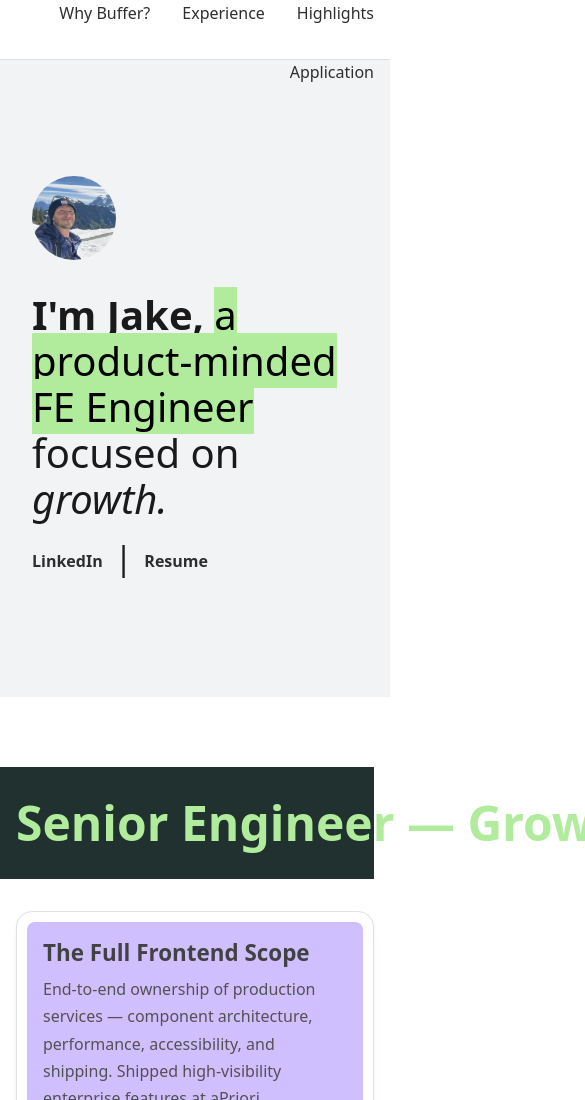
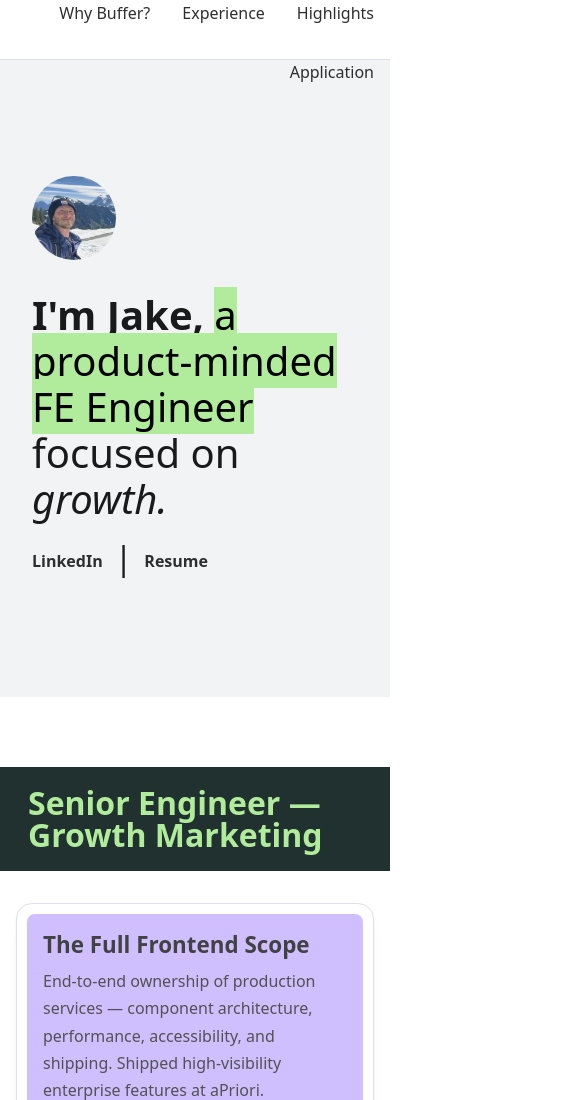
Before and after one commit to jakesolomon/jakewantstoworkatbuffer, a React (Vite) app: page / in a window 390 px wide. Shown: the top 1100 px of the page, 585 px wide, since content can reach past the window. Built offline with nearby package versions, Linux system fonts and the light colour scheme.

Commit message:
Make section header responsive

```diff
--- a/src/App.tsx
+++ b/src/App.tsx
@@ -48,6 +48,7 @@ function App() {
       </AppShell.Header>
 
       <AppShell.Main>
+
         {/* Hero Section */}
         <Box bg={theme.colors.gray[1]}>
           <Container size="lg">
--- a/src/SectionHeader.tsx
+++ b/src/SectionHeader.tsx
@@ -8,20 +8,36 @@ import {
 function SectionHeader({title}: {title: string}) {
 
   return (
-    <Container size="lg" >
+    <>
+      <Box visibleFrom="md" size="lg" style={{position: 'relative', overflowY: 'hidden'}}>
         <Box py="xl" bg="buffer-green.9" w="50vw" style={{position: "absolute", left: 0, zIndex: -1}}>
           <Text size="3rem" c="buffer-green.2">
             {'\u200B'}
           </Text>
         </Box>
+        <Container size="lg">
           <Flex py="xl" w="100%" bg="buffer-green.9" direction="row" align="flex-end" gap="md" wrap="nowrap" pr="xl">
             <Text size="3rem" fw="800" c="buffer-green.2" style={{ whiteSpace: 'nowrap' }}>
               {title}
             </Text>
             {/*Add image here if using*/}
           </Flex>
+        </Container>
+      </Box>
 
+      <Box hiddenFrom="md" style={{position: 'relative', overflowY: 'hidden'}} >
+        <Box py="lg" bg="buffer-green.9" w="100vw" style={{position: "absolute", left: 0, zIndex: -1}}>
+          <Text size="2rem" c="buffer-green.2">
+            {'\u200B'}<br/>{'\u200B'}
+          </Text>
+        </Box>
+        <Container size="md">
+          <Text size="2rem" fw="800" py="lg" px='sm' c="buffer-green.2" bg="buffer-green.9">
+            {title}
+          </Text>
         </Container>
+      </Box>
+    </>
   )
 }
 
```
Lines whose indentation alone changed are shown as unchanged.
